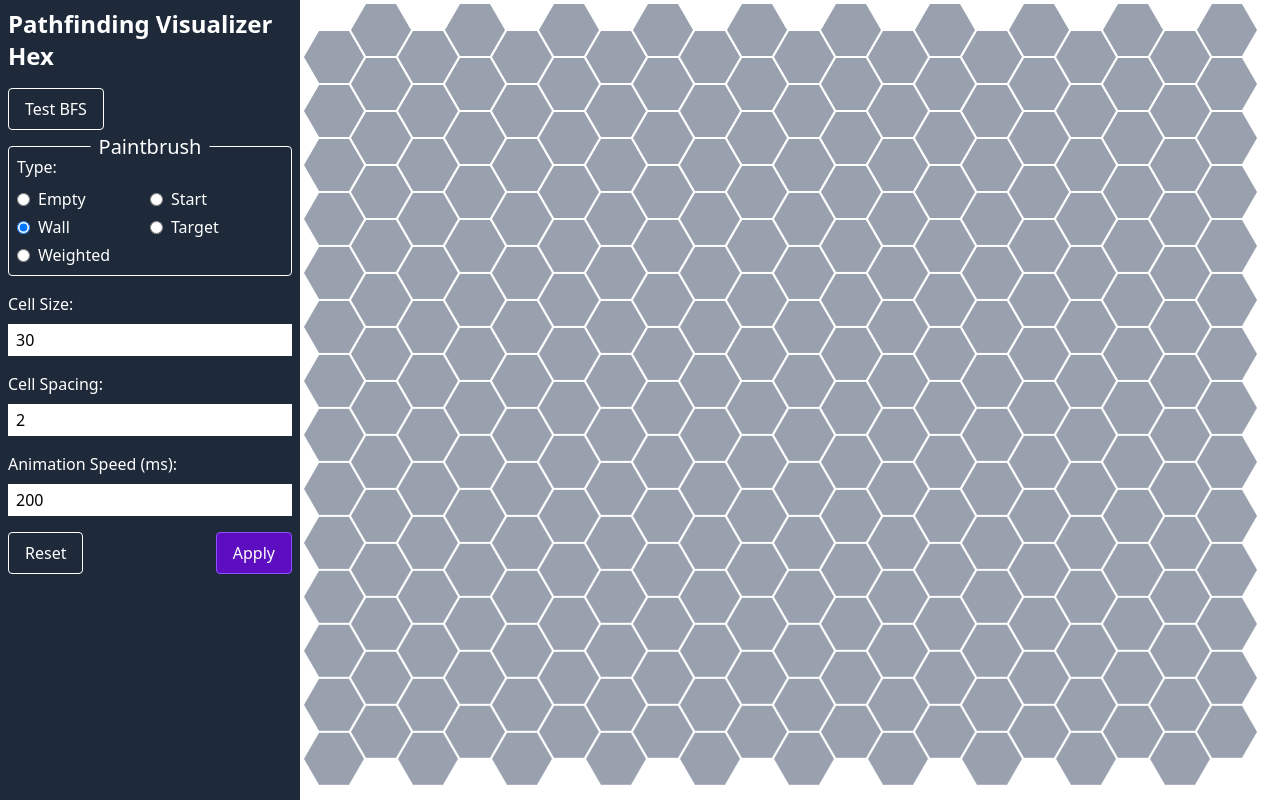
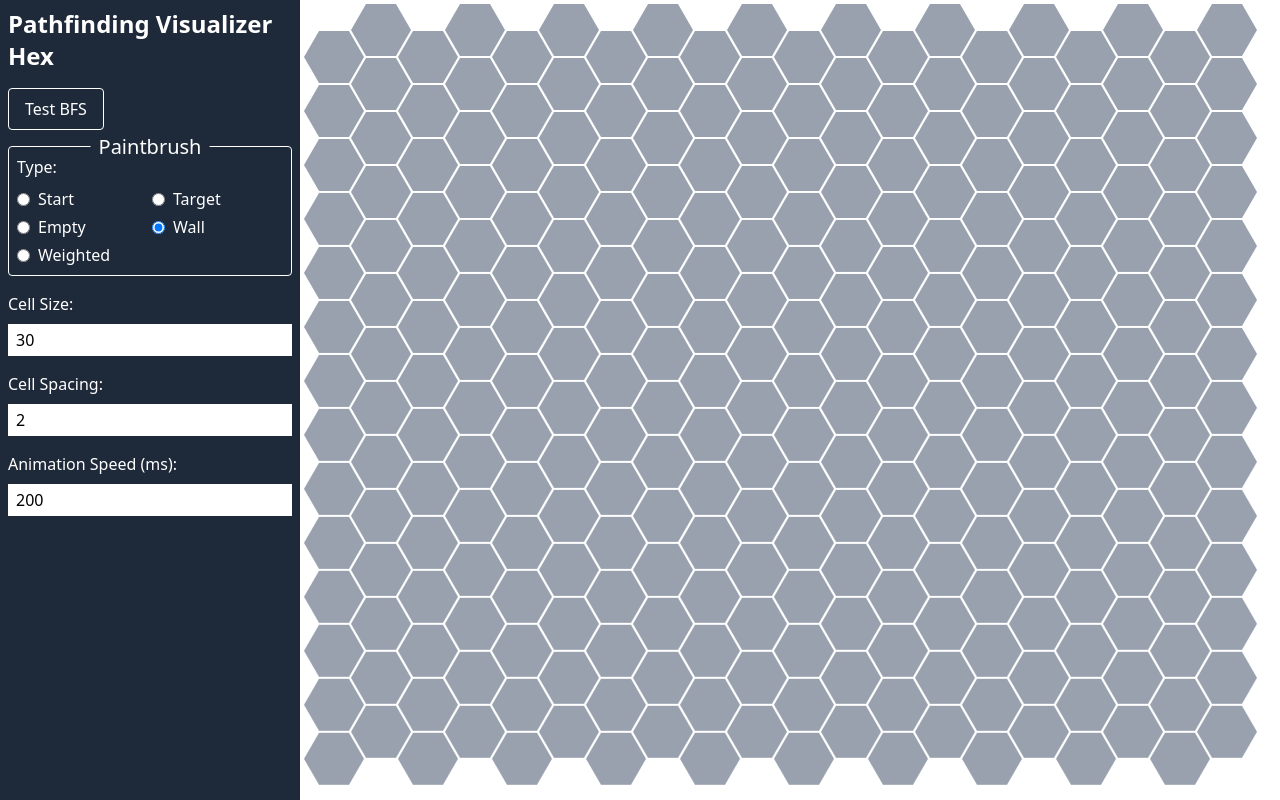
Before and after one commit to srichards96/pathfinding-visualizer-hex, a React (Vite) app: page / in a window 1280 px wide. Built offline with nearby package versions, Linux system fonts and the light colour scheme.

Commit message:
Updated form. Values apply immediate if value is valid

```diff
--- a/src/components/options-form.tsx
+++ b/src/components/options-form.tsx
@@ -1,4 +1,4 @@
-import { FormEvent, useId } from "react";
+import { useCallback, useEffect, useId } from "react";
 import { useImmer } from "use-immer";
 
 type CellPrainbrush =
@@ -37,7 +37,7 @@ export function OptionsForm({ defaultValues, onSubmit }: Props) {
     useImmer<PathfindingVisualerFormValues>(defaultValues);
   const [validation, setValidation] = useImmer<FormValidation>({});
 
-  function validateValues() {
+  const validateValues = useCallback(() => {
     const { cellPaintbrush, cellSize, cellSpacing, animationSpeed } = values;
 
     let valid = true;
@@ -55,13 +55,14 @@ export function OptionsForm({ defaultValues, onSubmit }: Props) {
       } else if (weight < 1) {
         setValidation((draft) => {
           draft.cellPaintbrush ??= {};
-          draft.cellSize = "Paintbrush Weight must be at least 1";
+          draft.cellPaintbrush.weight = "Paintbrush Weight must be at least 1";
         });
         valid = false;
-      } else if (cellSize > 1000) {
+      } else if (weight > 1000) {
         setValidation((draft) => {
           draft.cellPaintbrush ??= {};
-          draft.cellSize = "Plainbrush Weight must be at most 1000";
+          draft.cellPaintbrush.weight =
+            "Plainbrush Weight must be at most 1000";
         });
         valid = false;
       }
@@ -119,15 +120,14 @@ export function OptionsForm({ defaultValues, onSubmit }: Props) {
     }
 
     return valid;
-  }
+  }, [values, setValidation]);
 
-  function handleSubmit(e: FormEvent) {
-    e.preventDefault();
-
+  // When input values change, validate them, and if valid update the real values
+  useEffect(() => {
     if (validateValues()) {
       onSubmit(values);
     }
-  }
+  }, [onSubmit, values, validateValues]);
 
   const paintbrushFieldName = useId();
   const paintbrushWeightFieldId = useId();
@@ -136,7 +136,7 @@ export function OptionsForm({ defaultValues, onSubmit }: Props) {
   const animationSpeedFieldId = useId();
 
   return (
-    <form onSubmit={handleSubmit} className="space-y-4">
+    <form onSubmit={(e) => e.preventDefault()} className="space-y-4">
       <div className="space-y-2 border p-2 rounded-sm relative">
         <h2 className="text-xl absolute left-1/2 -translate-x-1/2 top-0 -translate-y-1/2 bg-gray-800 px-2">
           Paintbrush
@@ -144,8 +144,37 @@ export function OptionsForm({ defaultValues, onSubmit }: Props) {
 
         <span className="inline-block mb-2">Type:</span>
 
-        <fieldset className="grid grid-cols-2">
-          <div className="space-y-1">
+        <fieldset className="grid grid-cols-2 gap-1">
+          <label className="flex gap-2 items-center">
+            <input
+              name={paintbrushFieldName}
+              type="radio"
+              checked={values.cellPaintbrush.type === "start"}
+              value="start"
+              onChange={() =>
+                setValues((draft) => {
+                  draft.cellPaintbrush = { type: "start" };
+                })
+              }
+            />
+            Start
+          </label>
+
+          <label className="flex gap-2 items-center">
+            <input
+              name={paintbrushFieldName}
+              type="radio"
+              checked={values.cellPaintbrush.type === "target"}
+              value="target"
+              onChange={() =>
+                setValues((draft) => {
+                  draft.cellPaintbrush = { type: "target" };
+                })
+              }
+            />
+            Target
+          </label>
+
           <label className="flex gap-2 items-center">
             <input
               name={paintbrushFieldName}
@@ -160,6 +189,7 @@ export function OptionsForm({ defaultValues, onSubmit }: Props) {
             />
             Empty
           </label>
+
           <label className="flex gap-2 items-center">
             <input
               name={paintbrushFieldName}
@@ -174,6 +204,7 @@ export function OptionsForm({ defaultValues, onSubmit }: Props) {
             />
             Wall
           </label>
+
           <label className="flex gap-2 items-center">
             <input
               name={paintbrushFieldName}
@@ -188,38 +219,6 @@ export function OptionsForm({ defaultValues, onSubmit }: Props) {
             />
             Weighted
           </label>
-          </div>
-
-          <div className="space-y-1">
-            <label className="flex gap-2 items-center">
-              <input
-                name={paintbrushFieldName}
-                type="radio"
-                checked={values.cellPaintbrush.type === "start"}
-                value="start"
-                onChange={() =>
-                  setValues((draft) => {
-                    draft.cellPaintbrush = { type: "start" };
-                  })
-                }
-              />
-              Start
-            </label>
-            <label className="flex gap-2 items-center">
-              <input
-                name={paintbrushFieldName}
-                type="radio"
-                checked={values.cellPaintbrush.type === "target"}
-                value="target"
-                onChange={() =>
-                  setValues((draft) => {
-                    draft.cellPaintbrush = { type: "target" };
-                  })
-                }
-              />
-              Target
-            </label>
-          </div>
         </fieldset>
 
         {values.cellPaintbrush.type === "weighted" && (
@@ -231,6 +230,8 @@ export function OptionsForm({ defaultValues, onSubmit }: Props) {
               id={paintbrushWeightFieldId}
               className="bg-white text-black px-2 py-1 block w-full"
               type="number"
+              min={1}
+              max={1000}
               value={values.cellPaintbrush.weight}
               onChange={(e) => {
                 const value = parseInt(e.currentTarget.value);
@@ -261,6 +262,8 @@ export function OptionsForm({ defaultValues, onSubmit }: Props) {
           id={cellSizeFieldId}
           className="bg-white text-black px-2 py-1 block w-full"
           type="number"
+          min={20}
+          max={80}
           value={values.cellSize}
           onChange={(e) => {
             const value = parseInt(e.currentTarget.value);
@@ -285,6 +288,8 @@ export function OptionsForm({ defaultValues, onSubmit }: Props) {
           id={cellSpacingFieldId}
           className="bg-white text-black px-2 py-1 block w-full"
           type="number"
+          min={1}
+          max={16}
           value={values.cellSpacing}
           onChange={(e) => {
             const value = parseInt(e.currentTarget.value);
@@ -309,6 +314,8 @@ export function OptionsForm({ defaultValues, onSubmit }: Props) {
           id={animationSpeedFieldId}
           className="bg-white text-black px-2 py-1 block w-full"
           type="number"
+          min={50}
+          max={1000}
           value={values.animationSpeed}
           onChange={(e) => {
             const value = parseInt(e.currentTarget.value);
@@ -326,22 +333,6 @@ export function OptionsForm({ defaultValues, onSubmit }: Props) {
           </span>
         )}
       </div>
-
-      <div className="flex justify-between">
-        <button
-          type="button"
-          className="border px-4 py-2 rounded-sm transition-colors hover:bg-white/5 focus:bg-white/5 active:bg-white/10"
-          onClick={() => setValues(defaultValues)}
-        >
-          Reset
-        </button>
-        <button
-          type="submit"
-          className="border border-violet-500 px-4 py-2 rounded-sm transition-colors bg-violet-800 hover:bg-violet-700 focus:bg-violet-700 active:bg-violet-600"
-        >
-          Apply
-        </button>
-      </div>
     </form>
   );
 }
```
Lines whose indentation alone changed are shown as unchanged.
